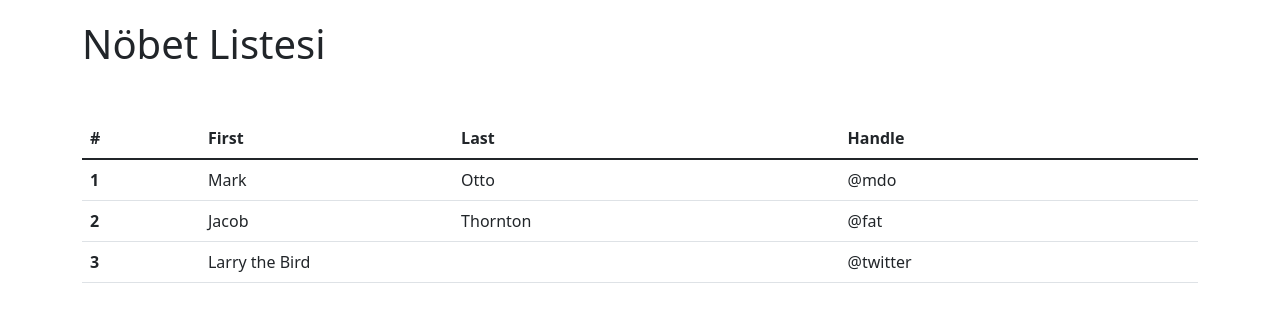
After one commit to tayyipaltunoz/apiweb, a Flask app: page /nobet in a window 1280 px wide. The commit adds this page. Shown: the top 322 px of the page. Run offline with Flask 3, Linux system fonts and the light colour scheme; some libraries are stand-ins or nearby versions.

Commit message:
30072023

```diff
--- a/app.py
+++ b/app.py
@@ -36,6 +36,9 @@ def search_api():
 
     return render_template("index.html")
 
+@app.route('/nobet')
+def nobet():
+    return render_template('nobet.html')
 
 if __name__ == '__main__':
-    app.run(port=5001, debug=True)
+    app.run(host='0.0.0.0',port=5000, debug=True)
--- a/requirements.txt
+++ b/requirements.txt
@@ -1,3 +1,2 @@
 flask
-
 requests
--- a/templates/index.html
+++ b/templates/index.html
@@ -5,7 +5,7 @@
 
 <div class="container" style="margin-top: 20px;">
     <div class="jumbotron">
-      <h1>Blackchain Web Arayüz</h1>
+      <h1>APIWEB</h1>
     </div>
   </div>
 
@@ -13,8 +13,8 @@
 <div class="container" style="margin-top: 200px;">
     <form class="form-group" method="post">
         <div class="input-group mb-3">
-            <input  class="form-control shadow-lg p-3" name="query" type="text" placeholder="TCKN/VKN.." aria-describedby="button-addon2">
-            <button class="btn btn-primary" type="submit" value="Ara" id="button-addon2">Sorgula</button>
+            <input  class="form-control shadow-lg p-3" name="query" type="text" placeholder="2.." aria-describedby="button-addon2">
+            <button class="btn btn-primary" type="submit" value="Ara" id="button-addon2">Search</button>
         </div>
     </form>
 </div>
--- /dev/null
+++ b/templates/nobet.html
@@ -0,0 +1,50 @@
+{%extends 'layout.html'%}
+
+{%block content%}
+<!-- Body start.. -->
+
+<div class="container" style="margin-top: 20px;">
+    <div class="jumbotron">
+      <h1>Nöbet Listesi</h1>
+    </div>
+  </div>
+
+<div class="div container" style="margin-top: 50px;">
+
+  <table class="table">
+    <thead>
+      <tr>
+        <th scope="col">#</th>
+        <th scope="col">First</th>
+        <th scope="col">Last</th>
+        <th scope="col">Handle</th>
+      </tr>
+    </thead>
+    <tbody class="table-group-divider">
+      <tr>
+        <th scope="row">1</th>
+        <td>Mark</td>
+        <td>Otto</td>
+        <td>@mdo</td>
+      </tr>
+      <tr>
+        <th scope="row">2</th>
+        <td>Jacob</td>
+        <td>Thornton</td>
+        <td>@fat</td>
+      </tr>
+      <tr>
+        <th scope="row">3</th>
+        <td colspan="2">Larry the Bird</td>
+        <td>@twitter</td>
+      </tr>
+    </tbody>
+  </table>
+
+</div>
+
+
+</div>
+
+<!-- Body end.. -->
+{%endblock%}
```
Also changed, not shown: templates/layout.html (+22 -0 lines), 1 other file.
